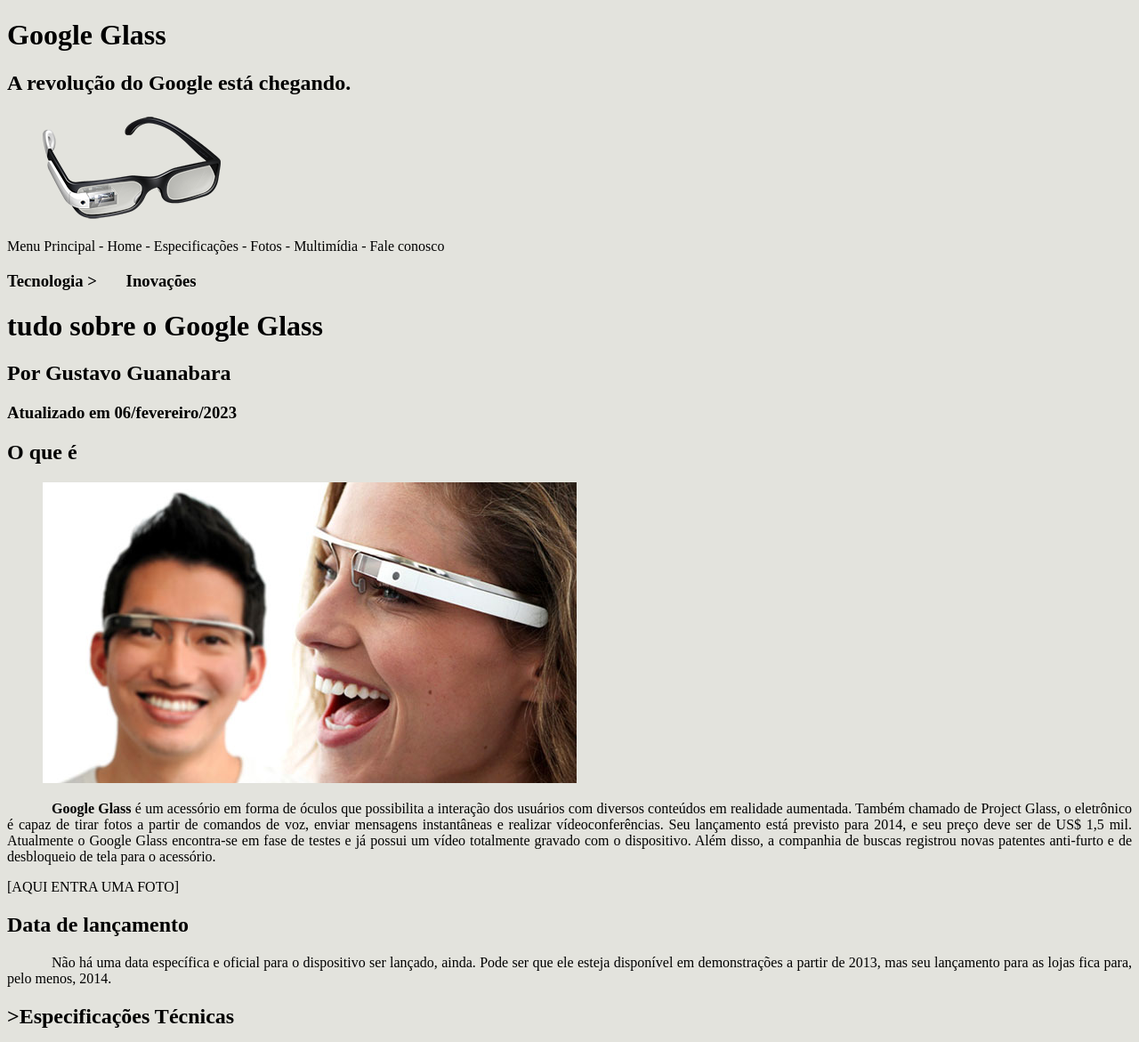
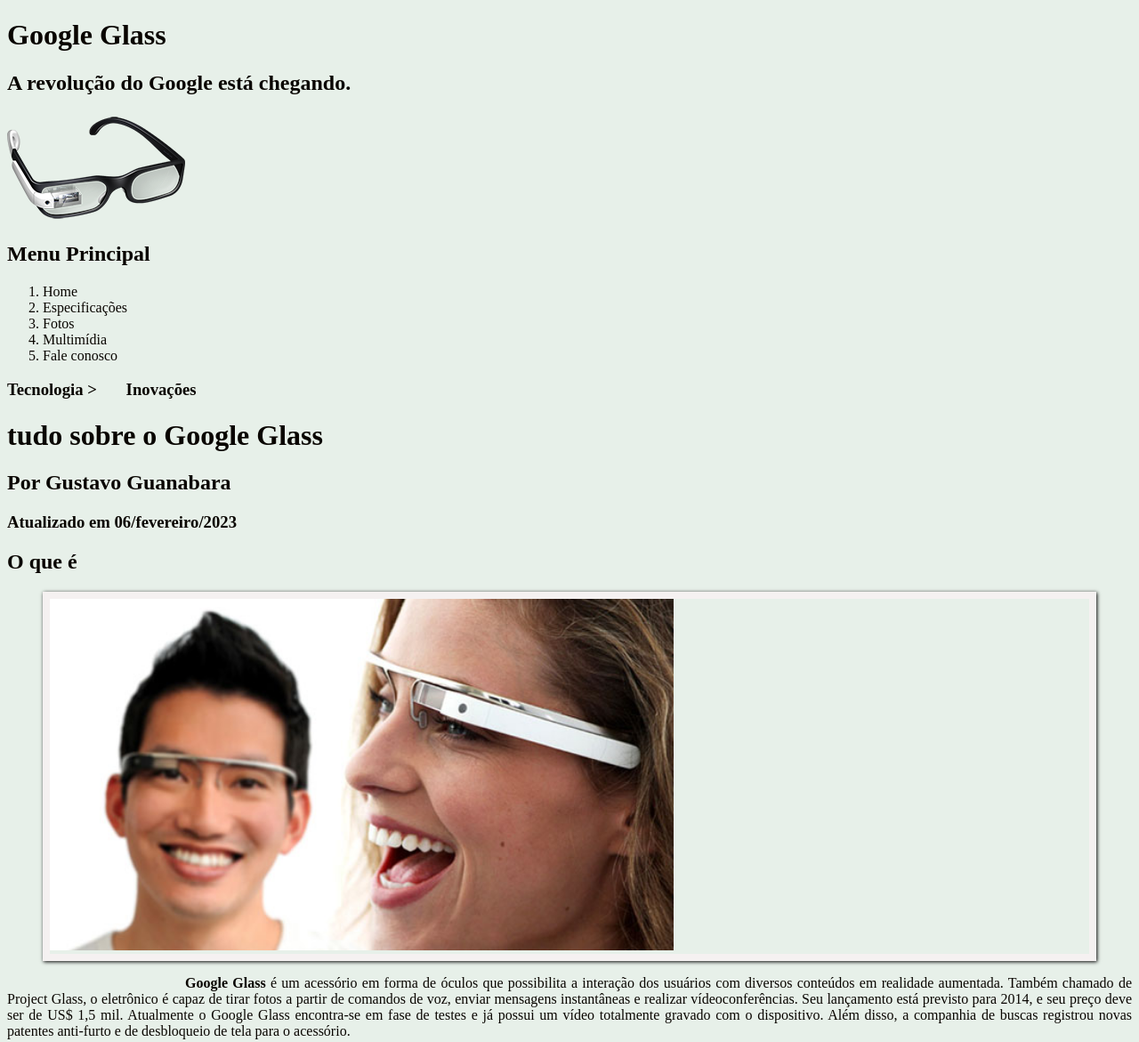
Before and after one commit to OiDuAlCk/Projeto-ola-mundo, a plain HTML site: page index.html in a window 1280 px wide. Shown: the top 1171 px of the page at 89% size. Drawn offline with Linux system fonts and the light colour scheme.

Commit message:
mudanças

```diff
--- a/_css/estilo.css
+++ b/_css/estilo.css
@@ -0,0 +1,43 @@
+
+
+body{
+    background-color: #e7f0e9;
+    color: rgb(9, 5, 0);
+}
+
+p{
+    text-align: justify;
+    text-indent: 200px;
+
+}
+/*Formataçao de imagens com legendas */
+figure.foto-legenda {
+    position: relative;
+    border: 8px solid rgb(245, 241, 241) ;
+    box-shadow:1px 1px 4px black ;
+
+
+}
+figure.foto-legenda img{
+    width: 60%;
+    height: 100%;
+
+
+}
+figure.foto-legenda figcaption {
+    opacity: 0;
+    position:absolute;
+    top:0px;
+    background-color: rgba(0,0,0,0.4);
+    color: white;
+    width: 100%;
+    height: 100%;
+    padding: 10px;
+    box-sizing: border-box;
+    transition: opacity 1s;
+
+}
+figure.foto-legenda:hover figcaption{
+    opacity: 1;
+
+}
--- a/index.html
+++ b/index.html
@@ -6,17 +6,7 @@
     <meta http-equiv="X-UA-Compatible" content="IE=edge">
     <meta name="viewport" content="width=device-width, initial-scale=1.0">
     <title>Tudo sobre o Google Glass</title>
-    <style>
-        body{
-            background-color: rgb(227, 227, 221);
-        }
-
-        p{
-            text-align: justify;
-            text-indent: 50px;
-
-        }
-    </style>
+    <link rel="stylesheet" type="text/css"href="_css/estilo.css"/>
 </head>
 <body>
 <div id = "interface">
@@ -25,21 +15,18 @@
         <h1>Google Glass</h1>
         <h2>A revolução do Google está chegando.</h2>
     </hgroup>
-    <figure>
     <img src="_imagens\glass-oculos-preto-peq.png">
-    <figcaption>
-
-    </figcaption>
-    </figure>
-
-
-Menu Principal
-- Home
-- Especificações
-- Fotos
-- Multimídia
-- Fale conosco
-    </header>
+<nav>
+<h1>Menu Principal</h1>
+<ol>
+    <li> Home</li>
+    <li> Especificações</li>
+    <li> Fotos</li>
+    <li> Multimídia</li>
+    <li>Fale conosco</li>
+</ol>
+ </nav>
+</header>
 <hgroup>
 <h3 >Tecnologia > &nbsp; &nbsp; &nbsp; Inovações </h3>
 <h1> tudo sobre o Google Glass </h1>
@@ -48,9 +35,15 @@ Menu Principal
 </hgroup>
 
 <h2> O que é</h2>
-<figure>
-<img src="_imagens/glass-quadro-homem-mulher.jpg"/>
+<figure class="foto-legenda">
+
+<img src="_imagens/glass-quadro-homem-mulher.jpg"width="100%"/>
+<figcaption>
+    <h2>Google Glass</h2>
+    <h1> Uma nova maneira de ver o mundo.</h1>
+</figcaption>
 </figure>
+
 
 <p> <b>Google Glass </b>é um acessório em forma de óculos que possibilita a interação dos usuários com diversos conteúdos em realidade aumentada. Também chamado de Project Glass, o eletrônico é capaz de tirar fotos a partir de comandos de voz, enviar mensagens instantâneas e realizar vídeo&shy;con&shy;ferên&shy;cias. Seu lançamento está previsto para 2014, e seu preço deve ser de US$ 1,5 mil. Atualmente o Google Glass encontra-se em fase de testes e já possui um vídeo totalmente gravado com o dispositivo. Além disso, a companhia de buscas registrou novas patentes anti-furto e de desbloqueio de tela para o acessório.</p>
 
```
